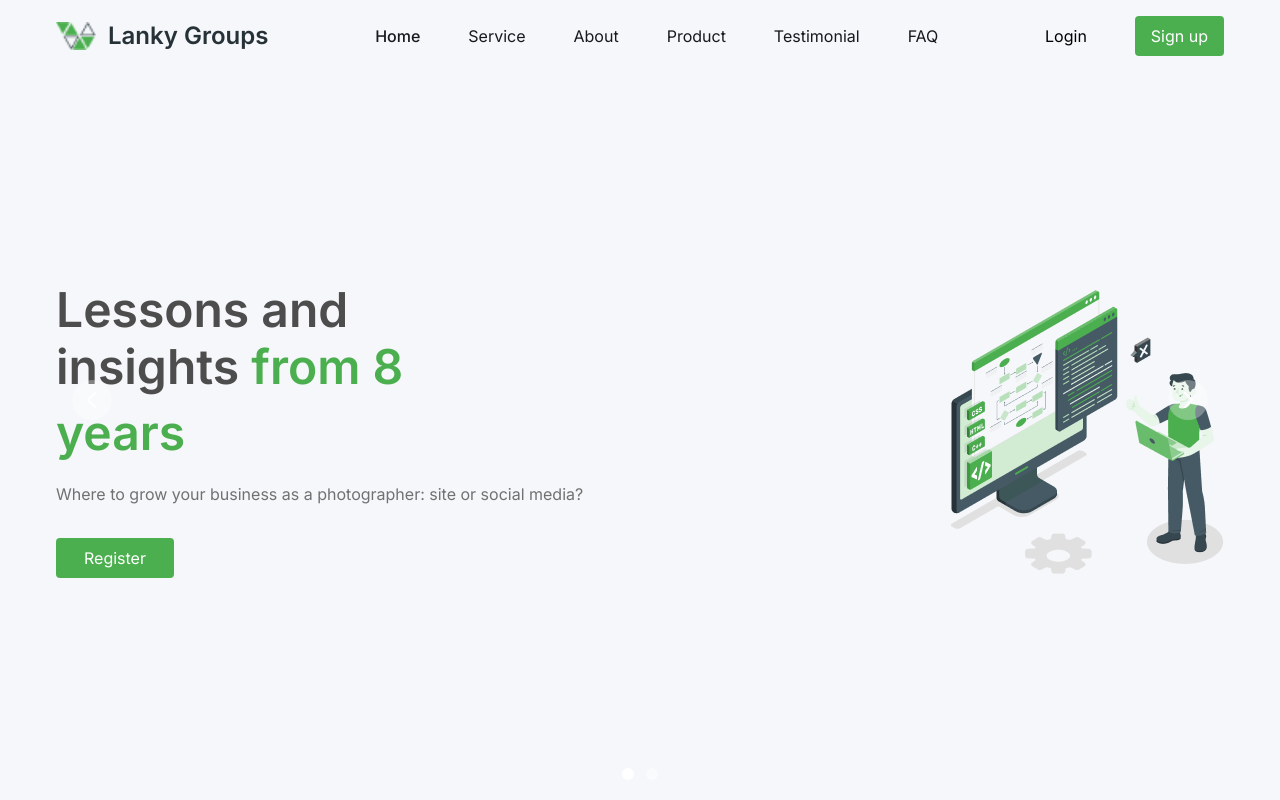
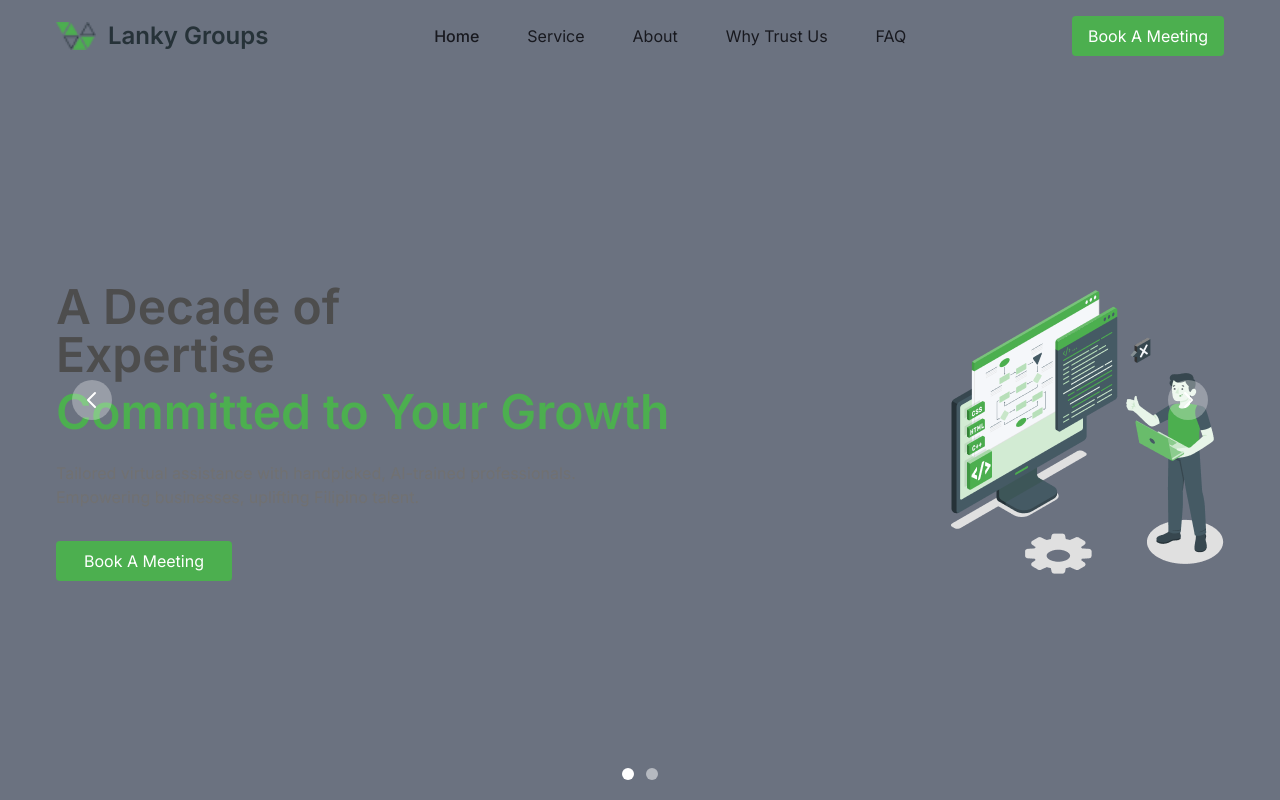
Before and after one commit to KarlStevenRequinto/lankygroups-website, a React (Vite) app: page / in a window 1280 px wide. Shown: the top 800 px of the page. Built offline with nearby package versions, Linux system fonts and the light colour scheme.

Commit message:
customization homepage

```diff
--- a/src/App.jsx
+++ b/src/App.jsx
@@ -3,7 +3,7 @@ import NavBar from "./components/NavBar";
 import Home from "./components/Home";
 import Services from "./components/Services";
 import About from "./components/About";
-import Products from "./components/Products";
+import WhyTrustUs from "./components/WhyTrustUs";
 import Blog from "./components/Blog";
 import NewsLetter from "./components/NewsLetter";
 import MyFooter from "./components/MyFooter";
@@ -15,7 +15,7 @@ function App() {
             <Home />
             <Services />
             <About />
-            <Products />
+            <WhyTrustUs />
             <Blog />
             <NewsLetter/>
             <MyFooter/>
--- a/src/components/Home.jsx
+++ b/src/components/Home.jsx
@@ -2,9 +2,10 @@ import React from "react";
 import { Carousel } from "flowbite-react";
 import banner1 from "../assets/banner1.png";
 import banner2 from "../assets/banner2.png";
+
 const Home = () => {
     return (
-        <div className="bg-neutralSilver" id="home">
+        <div className="bg-gray-500" id="home">
             <div className="px-4 lg:px-14 max-w-screen-2xl mx-auto min-h-screen h-screen">
                 <Carousel className="w-full mx-auto">
                     <div className="my-28 md:my-8 py-12 flex flex-col md:flex-row-reverse items-center justify-between gap-12">
@@ -13,10 +14,12 @@ const Home = () => {
                         </div>
                         <div className="md:w-1/2">
                             <h1 className="text-5xl font-semibold mb-4 text-neutralDGrey md:w-3/4">
-                                Lessons and insights <span className="text-brandPrimary leading-snug">from 8 years</span>
+                                A Decade of Expertise{" "}
+                                <span className="text-brandPrimary leading-snug whitespace-nowrap">Committed to Your Growth</span>
                             </h1>
-                            <p className="text-neutralGrey text-base mb-8">Where to grow your business as a photographer: site or social media?</p>
-                            <button className="btn-primary">Register</button>
+                            <p className="text-neutralGrey text-base">Tailored virtual assistance with handpicked, AI-trained professionals.</p>
+                            <p className="text-neutralGrey text-base mb-8">Empowering businesses, uplifting Filipino talent.</p>
+                            <button className="btn-primary">Book A Meeting</button>
                         </div>
                     </div>
 
@@ -26,10 +29,10 @@ const Home = () => {
                         </div>
                         <div className="md:w-1/2">
                             <h1 className="text-5xl font-semibold mb-4 text-neutralDGrey md:w-3/4">
-                                Learn and Earn Money<span className="text-brandPrimary leading-snug">in 4 Months</span>
+                            Delegate the Details <span className="text-brandPrimary leading-snug">Focus on What Matters</span>
                             </h1>
-                            <p className="text-neutralGrey text-base mb-8">Where to grow your business as a photographer: site or social media?</p>
-                            <button className="btn-primary">Register</button>
+                            <p className="text-neutralGrey text-base mb-8">Our expert VAs take care of the time-consuming tasks, so you can focus on the big picture and scale your business faster.</p>
+                            <button className="btn-primary">Book A Meeting</button>
                         </div>
                     </div>
                 </Carousel>
--- a/src/components/NavBar.jsx
+++ b/src/components/NavBar.jsx
@@ -25,8 +25,8 @@ const NavBar = () => {
         { link: "Home", path: "home" },
         { link: "Service", path: "service" },
         { link: "About", path: "about" },
-        { link: "Product", path: "product" },
-        { link: "Testimonial", path: "testimonial" },
+        { link: "Why Trust Us", path: "whytrustus" },
+        // { link: "Testimonial", path: "testimonial" },
         { link: "FAQ", path: "faq" },
     ];
     return (
@@ -53,11 +53,11 @@ const NavBar = () => {
                     </ul>
 
                     <div className="space-x-12 hidden lg:flex items-center">
-                        <a href="/" className=" hidden lg:flex items-center hover:text-gray-900">
+                        {/* <a href="/" className=" hidden lg:flex items-center hover:text-gray-900">
                             Login
-                        </a>
+                        </a> */}
                         <button className="bg-brandPrimary text-white py-2 px-4 transition-all duration-300 rounded hover:bg-neutralDGrey">
-                            Sign up
+                            Book A Meeting
                         </button>
                     </div>
 
--- a/src/components/Products.jsx
+++ b/src/components/WhyTrustUs.jsx
@@ -1,9 +1,9 @@
 import React from "react";
 import banner3 from "../assets/banner3.jpg";
-const Products = () => {
+const WhyTrustUs = () => {
     return (
         <div>
-            <div className="px-4 lg:px-14 max-w-screen-2xl mx-auto my-8" id="product">
+            <div className="px-4 lg:px-14 max-w-screen-2xl mx-auto my-8" id="whytrustus">
                 <div className="md:w-11/12 mx-auto flex flex-col md:flex-row justify-between items-center gap-12">
                     <div>
                         <img src={banner3} alt="image" />
@@ -25,4 +25,4 @@ const Products = () => {
     );
 };
 
-export default Products;
+export default WhyTrustUs;
--- a/tailwind.config.js
+++ b/tailwind.config.js
@@ -15,7 +15,8 @@ export default {
         "neutralDGrey":"#4D4D4D",
         "brandPrimary":"#4CAF4F",
         "neutralGrey":"#717171",
-        "gray900":"#18191F"
+        "gray900":"#18191F",
+        'custom-arrow-bg': '#c0c0c0'
 
       }
     },
```
Also changed, not shown: src/App.css (line endings or trailing spaces).
